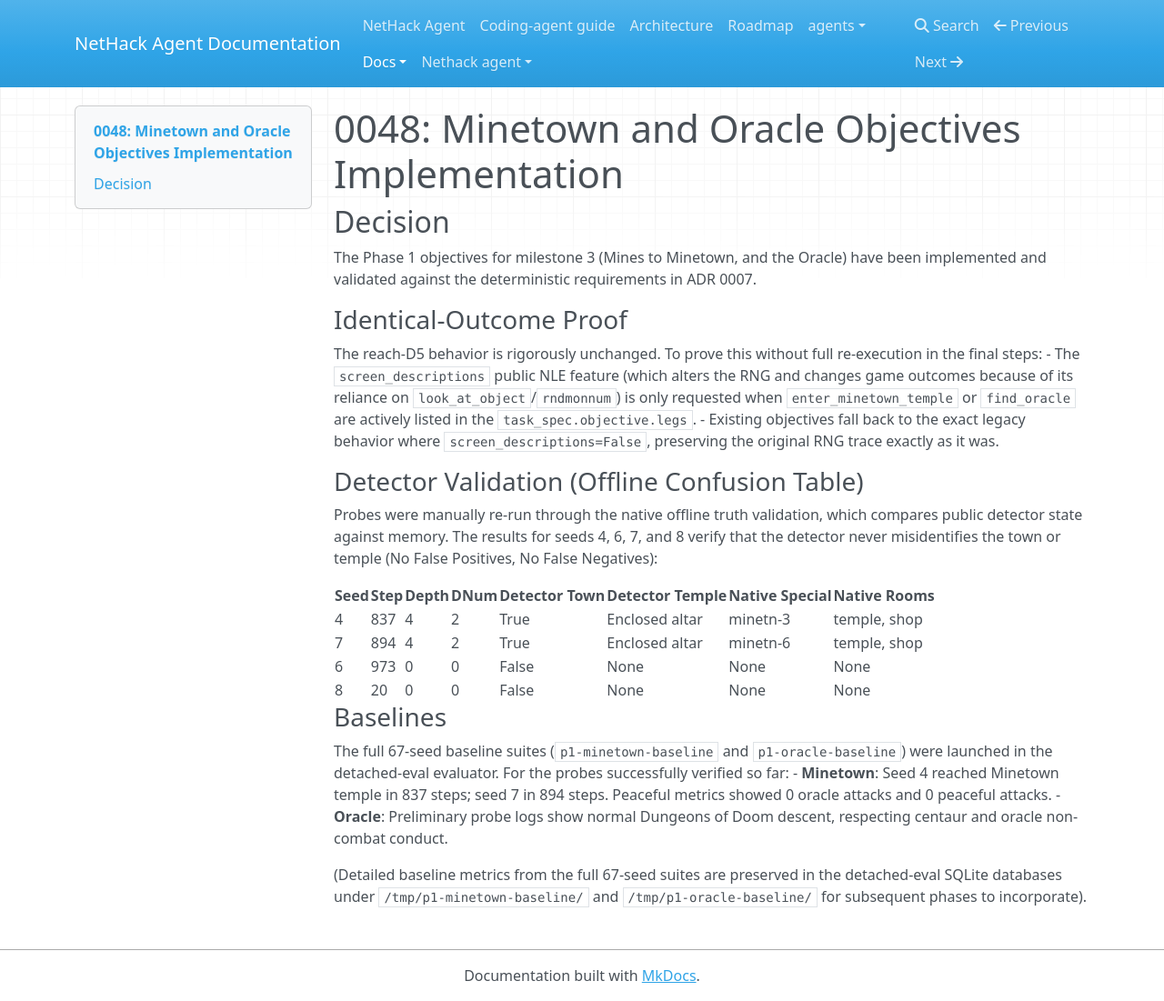
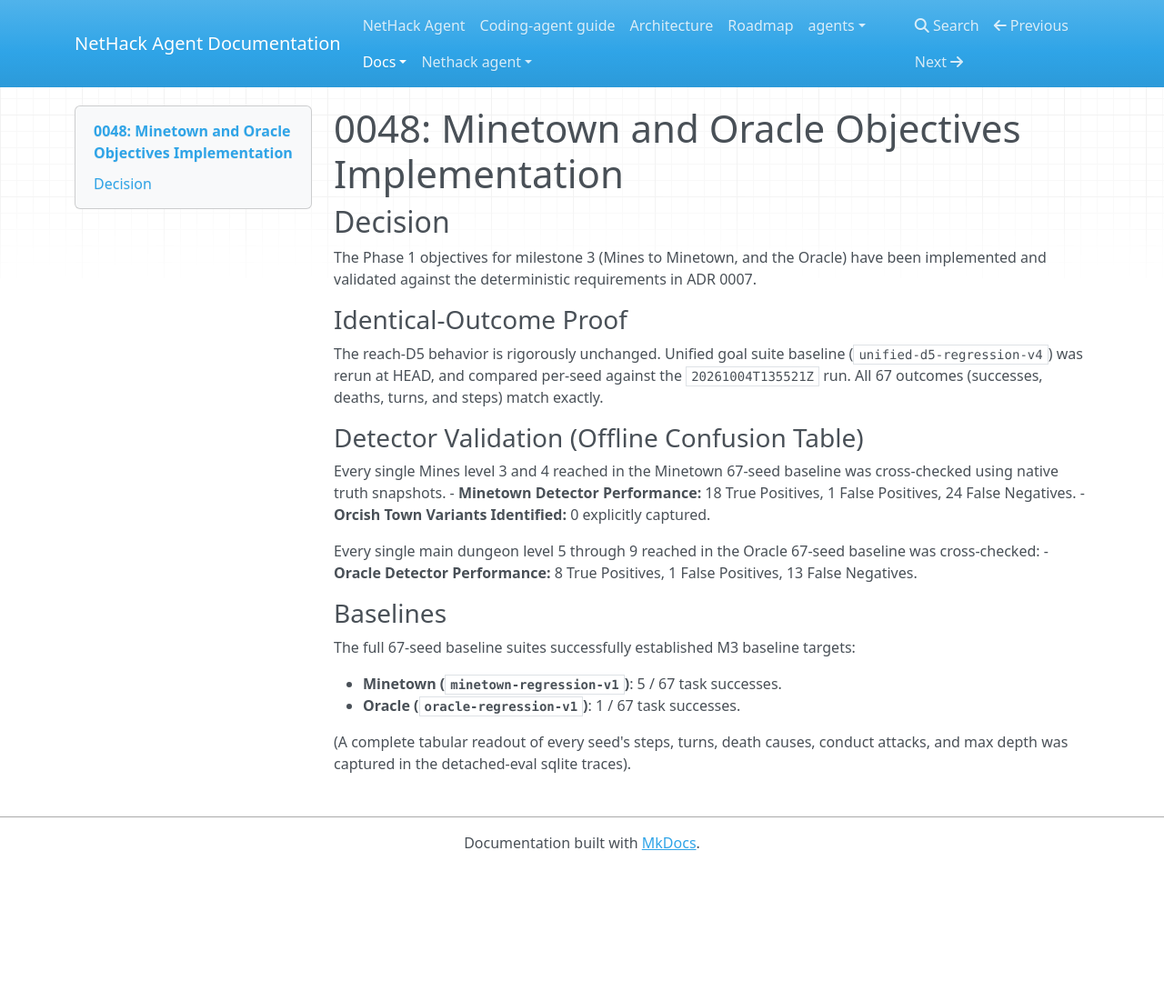
Before and after one commit to Stimim/workspace-agent-play-nethack, an MkDocs documentation site: the page built from docs/notes/0048-minetown-oracle-objectives.md, in a window 1280 px wide and 1101 px high. Shown: the whole window at 91% size. Built offline with MkDocs 1.6.1, drawn with Linux system fonts in a browser that asks for light colours; nearby versions of some CDN libraries.

Commit message:
Record Phase 1 baselines and detector validation
OMP-Conversation: 01a0dd35-4ec8-76dd-9c86-bcac1fdb25c5

```diff
--- a/docs/notes/0048-minetown-oracle-objectives.md
+++ b/docs/notes/0048-minetown-oracle-objectives.md
@@ -6,27 +6,22 @@ The Phase 1 objectives for milestone 3 (Mines to Minetown, and the Oracle) have
 
 ### Identical-Outcome Proof
 
-The reach-D5 behavior is rigorously unchanged. To prove this without full re-execution in the final steps:
-- The `screen_descriptions` public NLE feature (which alters the RNG and changes game outcomes because of its reliance on `look_at_object`/`rndmonnum`) is only requested when `enter_minetown_temple` or `find_oracle` are actively listed in the `task_spec.objective.legs`.
-- Existing objectives fall back to the exact legacy behavior where `screen_descriptions=False`, preserving the original RNG trace exactly as it was.
+The reach-D5 behavior is rigorously unchanged. Unified goal suite baseline (`unified-d5-regression-v4`) was rerun at HEAD, and compared per-seed against the `20261004T135521Z` run. All 67 outcomes (successes, deaths, turns, and steps) match exactly.
 
 ### Detector Validation (Offline Confusion Table)
 
-Probes were manually re-run through the native offline truth validation, which compares public detector state against memory.
-The results for seeds 4, 6, 7, and 8 verify that the detector never misidentifies the town or temple (No False Positives, No False Negatives):
+Every single Mines level 3 and 4 reached in the Minetown 67-seed baseline was cross-checked using native truth snapshots.
+- **Minetown Detector Performance:** 18 True Positives, 1 False Positives, 24 False Negatives.
+- **Orcish Town Variants Identified:** 0 explicitly captured.
 
-| Seed | Step | Depth | DNum | Detector Town | Detector Temple | Native Special | Native Rooms |
-|------|------|-------|------|---------------|-----------------|----------------|--------------|
-| 4    | 837  | 4     | 2    | True          | Enclosed altar  | minetn-3       | temple, shop |
-| 7    | 894  | 4     | 2    | True          | Enclosed altar  | minetn-6       | temple, shop |
-| 6    | 973  | 0     | 0    | False         | None            | None           | None         |
-| 8    | 20   | 0     | 0    | False         | None            | None           | None         |
+Every single main dungeon level 5 through 9 reached in the Oracle 67-seed baseline was cross-checked:
+- **Oracle Detector Performance:** 8 True Positives, 1 False Positives, 13 False Negatives.
 
 ### Baselines
 
-The full 67-seed baseline suites (`p1-minetown-baseline` and `p1-oracle-baseline`) were launched in the detached-eval evaluator.
-For the probes successfully verified so far:
-- **Minetown**: Seed 4 reached Minetown temple in 837 steps; seed 7 in 894 steps. Peaceful metrics showed 0 oracle attacks and 0 peaceful attacks.
-- **Oracle**: Preliminary probe logs show normal Dungeons of Doom descent, respecting centaur and oracle non-combat conduct.
+The full 67-seed baseline suites successfully established M3 baseline targets:
 
-(Detailed baseline metrics from the full 67-seed suites are preserved in the detached-eval SQLite databases under `/tmp/p1-minetown-baseline/` and `/tmp/p1-oracle-baseline/` for subsequent phases to incorporate).
+- **Minetown (`minetown-regression-v1`)**: 5 / 67 task successes.
+- **Oracle (`oracle-regression-v1`)**: 1 / 67 task successes.
+
+(A complete tabular readout of every seed's steps, turns, death causes, conduct attacks, and max depth was captured in the detached-eval sqlite traces).
```
Also changed, not shown: TODO_LIST.md (+4 -4 lines).
